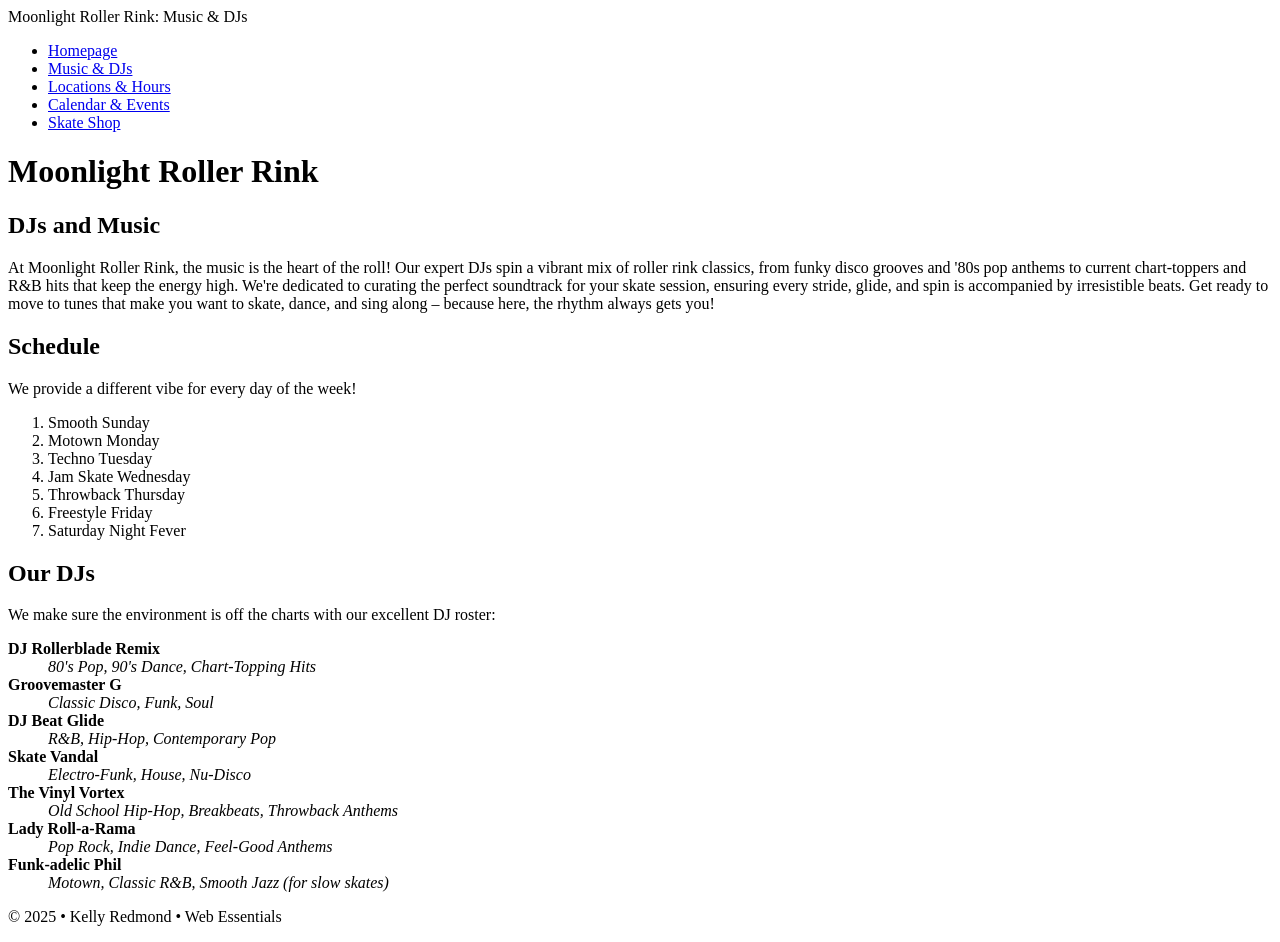
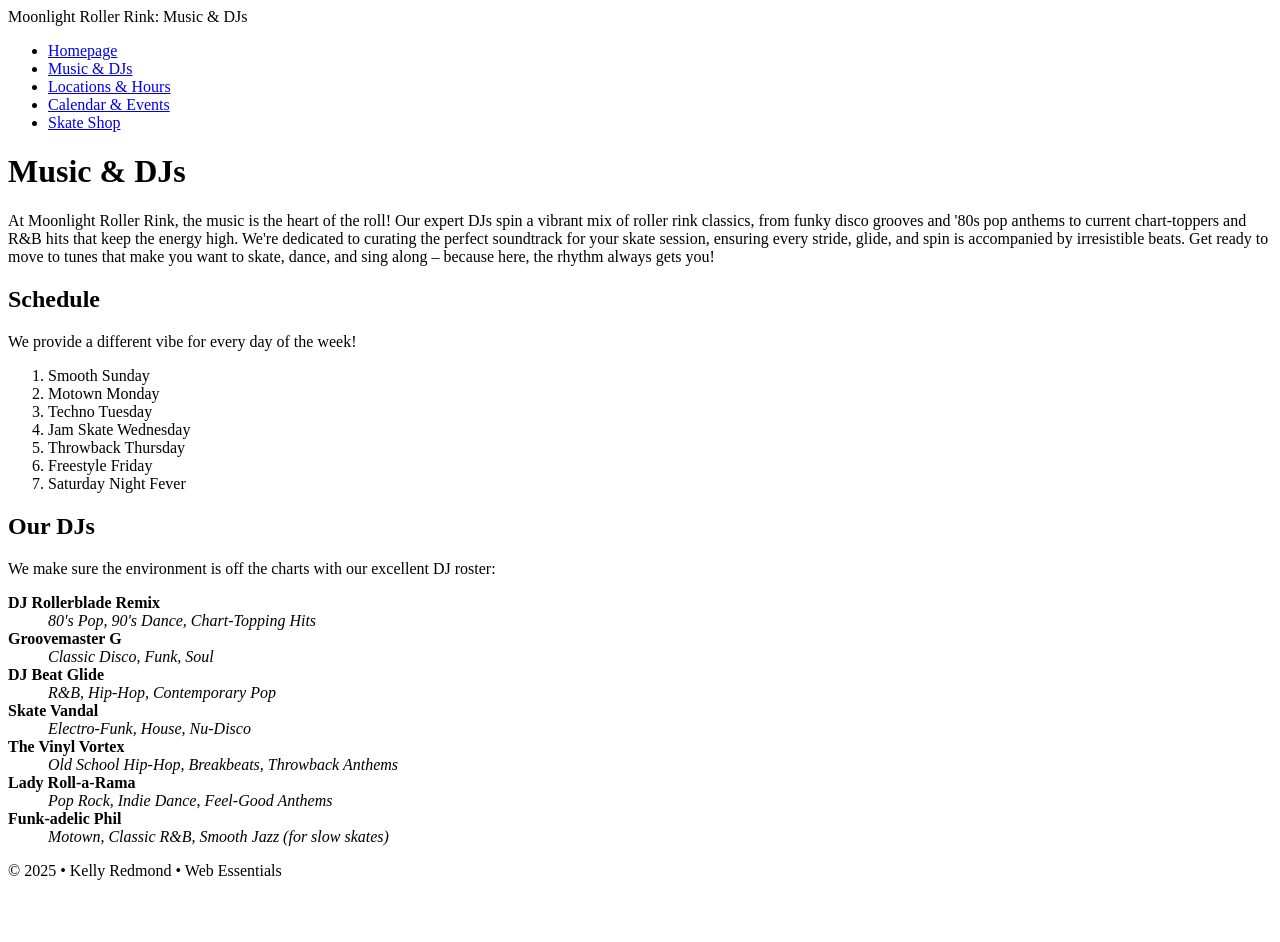
Before and after one commit to KellyRedmond/dwdd1600, a plain HTML site: page 03hand-coding/music.html in a window 1280 px wide. After the commit the page ends 896 px from the top, so only its background shows below. Drawn offline with Linux system fonts and the light colour scheme.

Commit message:
Fixed titles

```diff
--- a/03hand-coding/music.html
+++ b/03hand-coding/music.html
@@ -28,8 +28,7 @@
     </nav>
     <!-- start the main content -->
     <main>
-        <h1>Moonlight Roller Rink</h1>
-        <h2>DJs and Music</h2>
+        <h1>Music & DJs</h1>
         <p>At Moonlight Roller Rink, the music is the heart of the roll! Our expert DJs spin a vibrant mix of roller
             rink classics, from funky disco grooves and '80s pop anthems to current chart-toppers and R&B hits that keep
             the energy high. We're dedicated to curating the perfect soundtrack for your skate session, ensuring every
```
Also changed, not shown: 03hand-coding/index.html (+1 -1 lines).
